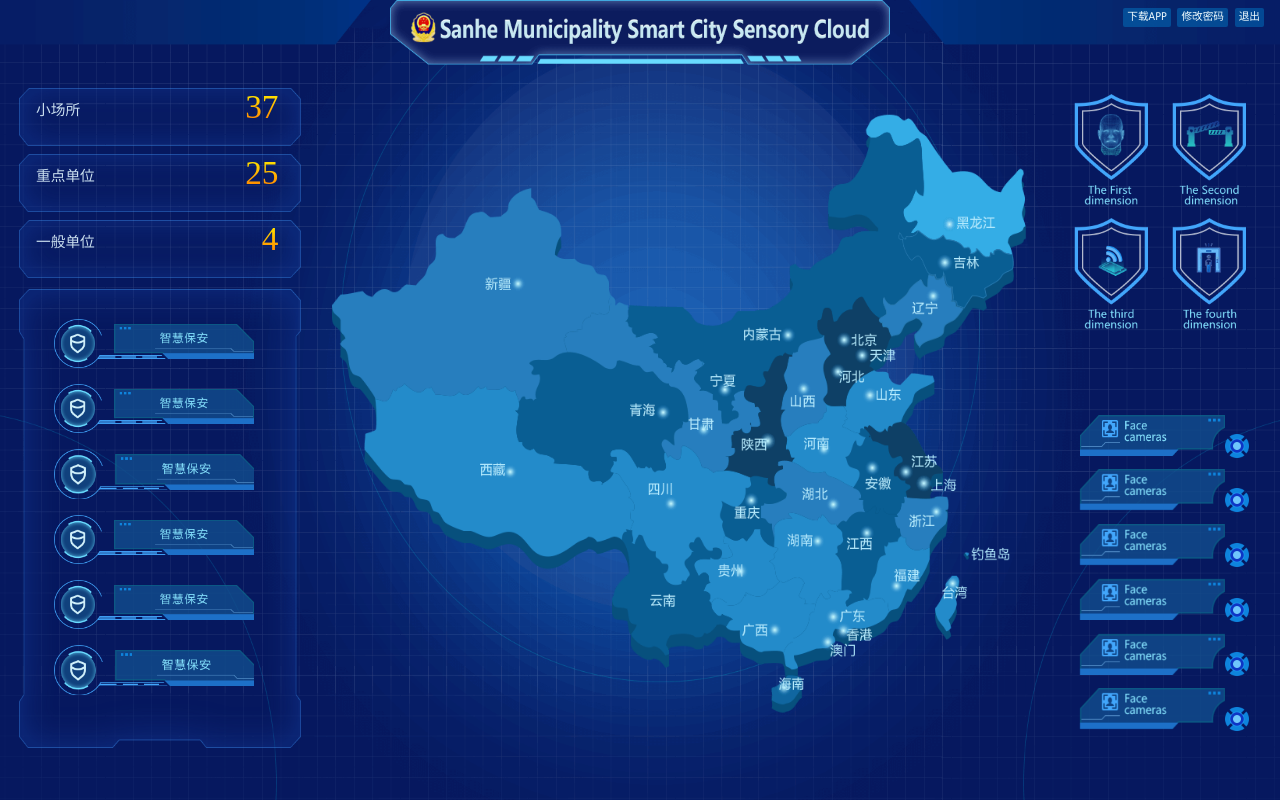
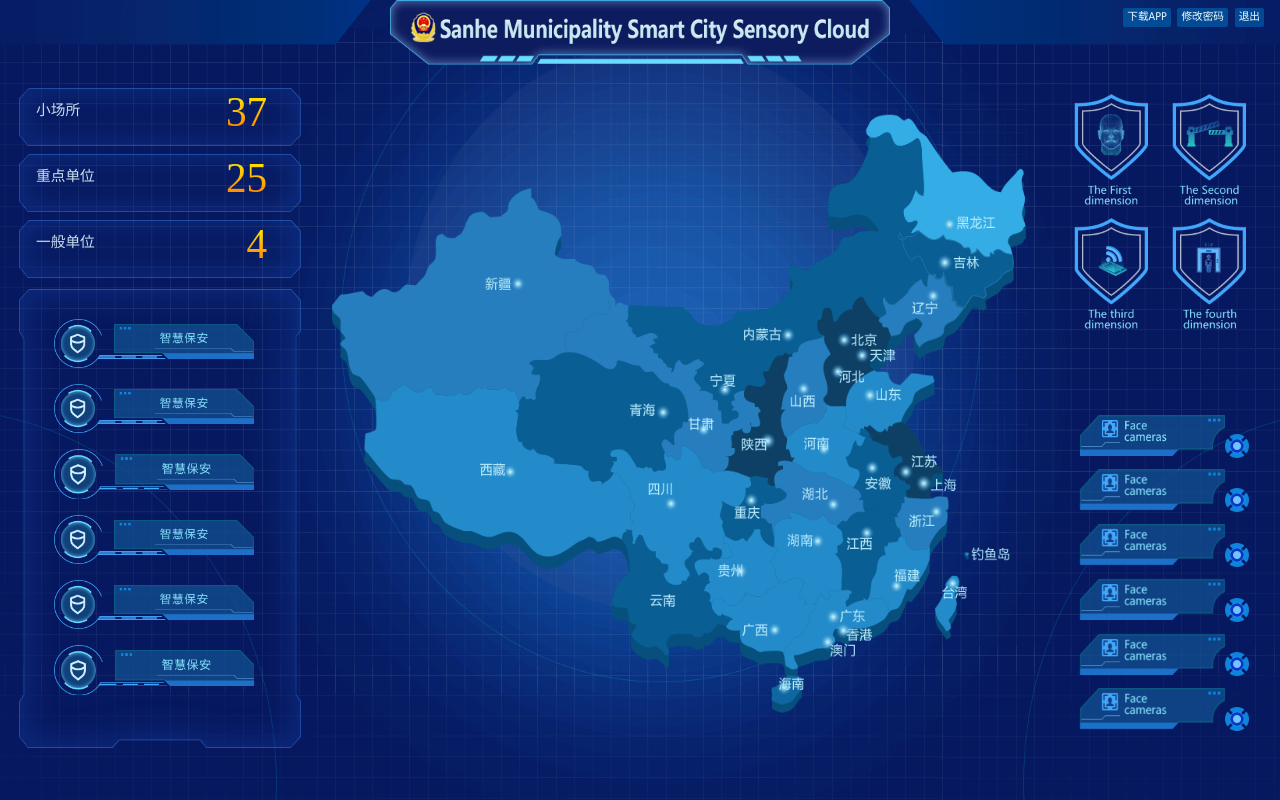
Before and after one commit to persilee/SCT, a plain HTML site: page index.html in a window 1280 px wide. Drawn offline with Linux system fonts and the light colour scheme.

Commit message:
🍎  modify digital style

```diff
--- a/css/style.css
+++ b/css/style.css
@@ -112,7 +112,7 @@
 
 .content .content-left .digital .digital-box .value {
     font-family: Digital-7 Mono;
-    font-size: 0.5rem;
+    font-size: 0.62rem;
     background: linear-gradient(to bottom, #fffb00, #ff7200);
     background: -webkit-gradient(to bottom, #fffb00, #ff7200);
     background: -webkit-linear-gradient(to bottom, #fffb00, #ff7200);
@@ -125,7 +125,7 @@
     text-align: right;
     font-weight: 500;
     float: right;
-    margin-right: 8%;
+    margin-right: 12%;
 }
 
 .content .content-center .map {
```
